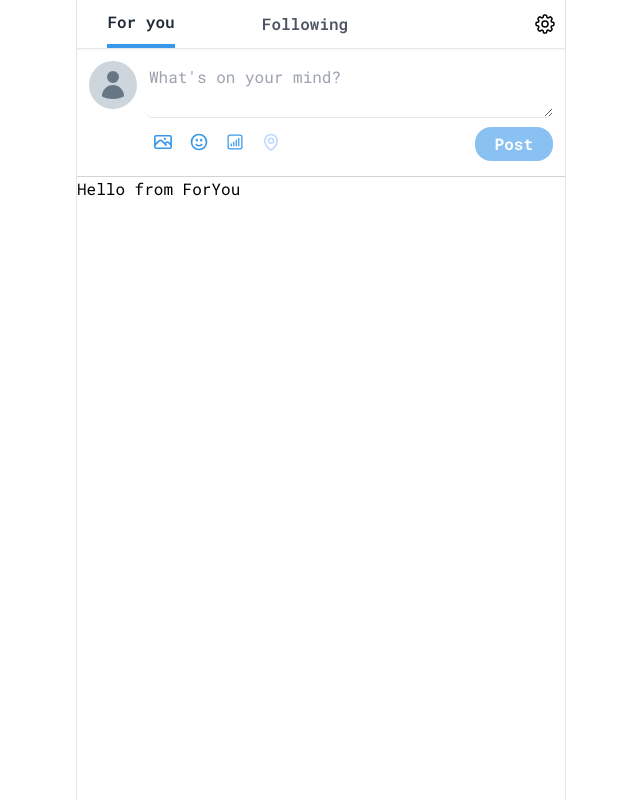
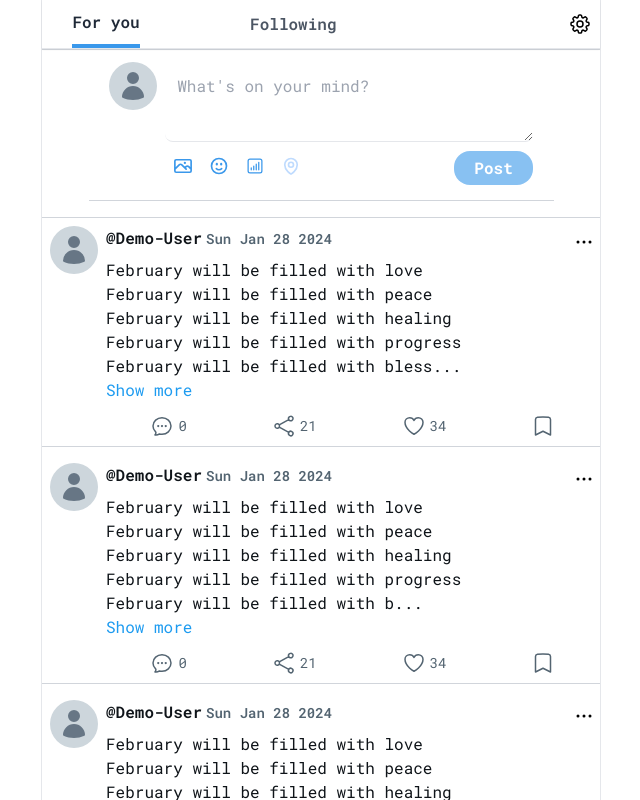
Before and after one commit to MouDev99/quick-post, a Next.js app: page /home in a window 1280 px wide. Shown: the top 800 px of the page, without its empty margins (321-961 px from the left). Built offline with nearby package versions, Linux system fonts and the light colour scheme; no server answers.

Commit message:
add  component

```diff
--- a/src/app/globals.css
+++ b/src/app/globals.css
@@ -16,6 +16,11 @@
   }
 }
 
+* {
+  padding: 0;
+  margin: 0;
+}
+
 body {
   color: rgb(var(--foreground-rgb));
   background: linear-gradient(
@@ -24,7 +29,7 @@ body {
       rgb(var(--background-end-rgb))
     )
     rgb(var(--background-start-rgb));
-  height: 100vh;
+  height: fit-content;
 }
 
 @layer utilities {
--- a/src/app/home/page.tsx
+++ b/src/app/home/page.tsx
@@ -9,7 +9,7 @@ export default function Home() {
   const [activeTab, setActiveTab] = useState('ForYou');
 
   return (
-    <div className='ml-1 border-x border-gray-200 lg:w-[490px]'>
+    <div className='ml-1 border-x border-gray-200 max-w-[560px] w-full sm:w-4/5 md:w-3/3'>
       <TabNavigation activeTab={activeTab} setActiveTab={setActiveTab}/>
       <CreatePost />
       {activeTab === 'ForYou' && <ForYou />}
--- a/src/app/layout.tsx
+++ b/src/app/layout.tsx
@@ -25,7 +25,7 @@ export default async function RootLayout({
   return (
     <html lang="en">
       <body className={robot_mono.className}>
-        <div className="flex px-6 h-[100%] bg-white justify-center">
+        <div className="flex px-6 h-fit bg-white justify-center">
           {session?.user && <SideNav />}
           {children}
         </div>
--- a/src/app/lib/definitions.ts
+++ b/src/app/lib/definitions.ts
@@ -14,3 +14,18 @@ export type SignUpState = {
   };
   message?: string | null;
 };
+
+export type PostType = {
+  id: string,
+  content: string,
+  imgUrl: string | null,
+  user: {
+    id: number,
+    username: string,
+    profileImgUrl: string | null
+  },
+  comments: Object[],
+  numOfShares: number,
+  numOfLikes: number,
+  createdAt: Date
+}
--- a/src/app/ui/create-post/create-post.tsx
+++ b/src/app/ui/create-post/create-post.tsx
@@ -15,7 +15,7 @@ import {
  } from '@heroicons/react/24/outline';
 import Image from 'next/image';
 
-const CreatePost = memo(() => {
+const CreatePost = memo( function CreatePostFunc() {
   const [showPicker, setShowPicker] = useState(false);
   const [showPollModal, setShowPollModal] = useState(false);
   const [imgSrc, setImgSrc] = useState('');
@@ -23,15 +23,15 @@ const CreatePost = memo(() => {
 
   return (
     <div>
-      <div className='flex p-3 border-b border-gray-300'>
+      <div className='flex justify-center p-3 w-full  sm:w-5/6 mx-auto border-b border-gray-300 '>
         <Link href='/profile' className='h-full w-fit'>
           <div className='h-full w-fit p-2 rounded-full bg-[#CDD6DC]'>
             <UserIconSolid className='w-8 text-[#677685]' />
           </div>
         </Link>
-        <form className='w-full ml-2'>
+        <form className='sm:w-5/6 ml-2'>
           <textarea
-            className='w-full max-h-24 text-md text-gray-700 outline-none rounded-lg p-1 border-b focus:p-3 focus:h-16 focus:shadow-md transition-all duration-500'
+            className='w-full max-h-44 h-20 text-md text-gray-700 outline-none rounded-lg p-3 border-b focus:h-28 focus:shadow-md transition-all duration-500'
             placeholder="What's on your mind?"
             value={content}
             onChange={(e) => setContent(e.target.value)}
--- a/src/app/ui/for-you/for-you.tsx
+++ b/src/app/ui/for-you/for-you.tsx
@@ -1,8 +1,169 @@
+
+import PostCard from "../post-card/post-card";
+
+const posts = [
+  {
+    id: 'W-iT4BSs7LUOI435r-7giOQy+Mpi0A3DCZEPkJe7WR0',
+    content: `February will be filled with love
+      February will be filled with peace
+      February will be filled with healing
+      February will be filled with progress
+      February will be filled with blessings
+      February will be filled with happiness
+      February will be filled with opportunity
+      `,
+    imgUrl: null,
+    user: {
+      id: 1,
+      username: 'Demo-User',
+      profileImgUrl: null
+    },
+    comments: [
+
+    ],
+    numOfShares: 21,
+    numOfLikes: 34,
+    createdAt: new Date()
+  },
+  {
+    id: 'W-iT4BSs7LUOI435r-7giOQy+Mpi0A3DCZEPkJe7WR0',
+    content: `February will be filled with love
+      February will be filled with peace
+      February will be filled with healing
+      February will be filled with progress
+      February will be filled with blessings
+      February will be filled with happiness
+      February will be filled with opportunity`,
+    imgUrl: null,
+    user: {
+      id: 1,
+      username: 'Demo-User',
+      profileImgUrl: null
+    },
+    comments: [
+
+    ],
+    numOfShares: 21,
+    numOfLikes: 34,
+    createdAt: new Date()
+  },
+  {
+    id: 'W-iT4BSs7LUOI435r-7giOQy+Mpi0A3DCZEPkJe7WR0',
+    content: `February will be filled with love
+      February will be filled with peace
+      February will be filled with healing
+      February will be filled with progress
+      February will be filled with blessings
+      February will be filled with happiness
+      February will be filled with opportunity`,
+    imgUrl: null,
+    user: {
+      id: 1,
+      username: 'Demo-User',
+      profileImgUrl: null
+    },
+    comments: [
+
+    ],
+    numOfShares: 21,
+    numOfLikes: 34,
+    createdAt: new Date()
+  },
+  {
+    id: 'W-iT4BSs7LUOI435r-7giOQy+Mpi0A3DCZEPkJe7WR0',
+    content: `February will be filled with love
+      February will be filled with peace
+      February will be filled with healing
+      February will be filled with progress
+      February will be filled with blessings
+      February will be filled with happiness
+      February will be filled with opportunity`,
+    imgUrl: null,
+    user: {
+      id: 1,
+      username: 'Demo-User',
+      profileImgUrl: null
+    },
+    comments: [
+
+    ],
+    numOfShares: 21,
+    numOfLikes: 34,
+    createdAt: new Date()
+  },
+  {
+    id: 'W-iT4BSs7LUOI435r-7giOQy+Mpi0A3DCZEPkJe7WR0',
+    content: `February will be filled with love
+      February will be filled with peace
+      February will be filled with healing
+      February will be filled with progress
+      February will be filled with blessings
+      February will be filled with happiness
+      February will be filled with opportunity`,
+    imgUrl: null,
+    user: {
+      id: 1,
+      username: 'Demo-User',
+      profileImgUrl: null
+    },
+    comments: [
+
+    ],
+    numOfShares: 21,
+    numOfLikes: 34,
+    createdAt: new Date()
+  },
+  {
+    id: 'W-iT4BSs7LUOI435r-7giOQy+Mpi0A3DCZEPkJe7WR0',
+    content: `February will be filled with love
+      February will be filled with peace
+      February will be filled with healing
+      February will be filled with progress
+      February will be filled with blessings
+      February will be filled with happiness
+      February will be filled with opportunity`,
+    imgUrl: null,
+    user: {
+      id: 1,
+      username: 'Demo-User',
+      profileImgUrl: null
+    },
+    comments: [
+
+    ],
+    numOfShares: 21,
+    numOfLikes: 34,
+    createdAt: new Date()
+  },
+  {
+    id: 'W-iT4BSs7LUOI435r-7giOQy+Mpi0A3DCZEPkJe7WR0',
+    content: `February will be filled with love
+      February will be filled with peace
+      February will be filled with healing
+      February will be filled with progress
+      February will be filled with blessings
+      February will be filled with happiness
+      February will be filled with opportunity`,
+    imgUrl: null,
+    user: {
+      id: 1,
+      username: 'Demo-User',
+      profileImgUrl: null
+    },
+    comments: [
+
+    ],
+    numOfShares: 21,
+    numOfLikes: 34,
+    createdAt: new Date()
+  }
+]
+
 export default function ForYou() {
 
   return (
-    <div>
-      <h1>Hello from ForYou </h1>
+    <div className="h-fit mt-4">
+      {posts.map((post, i) => <PostCard key={i} idx={i} post={post} /> )}
     </div>
   )
 }
--- /dev/null
+++ b/src/app/ui/post-card/post-card.tsx
@@ -0,0 +1,109 @@
+import { PostType } from "@/app/lib/definitions"
+import {
+  BookmarkIcon,
+  ChatBubbleOvalLeftEllipsisIcon,
+  EllipsisHorizontalIcon,
+  HeartIcon,
+  ShareIcon
+} from "@heroicons/react/24/outline";
+import { UserIcon as UserIconSolid } from "@heroicons/react/24/solid";
+import Link from "next/link";
+import Image from "next/image";
+
+export default function PostCard(
+  {
+    post,
+    idx
+  }:
+  {
+    post: PostType,
+    idx: number
+  }
+) {
+  const {
+    content,
+    imgUrl,
+    user,
+    comments,
+    numOfShares,
+    numOfLikes,
+    createdAt
+  } = post;
+
+  return (
+    <div className={`h-fit flex pt-2 mt-2 border-b border-gray-300 ${idx === 0 ? 'border-t border-gray-300' : ''}`}>
+      <div className="w-fit px-2 h-full">
+        <Link href='/profile' className='h-full w-fit'>
+          <div className='h-full w-fit p-2 mx-auto rounded-full bg-[#CDD6DC]'>
+            <UserIconSolid className='w-8 text-[#677685]' />
+          </div>
+        </Link>
+      </div>
+      <div className="w-full h-full">
+        <div className="flex justify-between">
+          <span className="text-md text-[#0f1419] font-semibold">
+            @{user.username}
+            <time className="ml-1 text-sm text-[#536471]">
+              {createdAt.toDateString()}
+            </time>
+          </span>
+          <div className='p-1 w-fit h-fit hover:bg-blue-100 rounded-full cursor-pointer'>
+            <EllipsisHorizontalIcon className="w-6" />
+          </div>
+        </div>
+
+        <div className="text-md text-[#0f1419] whitespace-pre-line	">
+          {content.slice(0, 2*Math.floor(content.length/3))}...
+        </div>
+
+        <Link
+          href={'#'}
+          className="text-md text-[#1d9bf0] hover:underline"
+        >
+          Show more
+        </Link>
+
+        <div>
+          {imgUrl &&
+            <Image
+              width={250}
+              height={250}
+              src={imgUrl}
+              alt="img"
+            />
+          }
+        </div>
+
+        <div className="flex justify-between mt-1 md:justify-around">
+          <div className="flex items-center p-1 rounded-full text-[#536471] cursor-pointer hover:text-blue-700 hover:font-semibold">
+            <div className="flex items-center justify-center p-1 rounded-full cursor-pointer hover:bg-blue-200 hover:text-blue-500 hover:font-semibold">
+              <ChatBubbleOvalLeftEllipsisIcon className="w-6" />
+            </div>
+            <span className="text-sm">{comments.length}</span>
+          </div>
+
+          <div className="flex items-center p-1 rounded-full text-[#536471] cursor-pointer hover:text-green-700 hover:font-semibold">
+            <div className="flex items-center justify-center p-1 rounded-full cursor-pointer hover:bg-green-200 hover:text-green-500 hover:font-semibold">
+              <ShareIcon className="w-6" />
+            </div>
+            <span className="text-sm">{numOfShares}</span>
+          </div>
+
+          <div className="flex items-center p-1 rounded-full text-[#536471] cursor-pointer hover:text-red-700 hover:font-semibold">
+            <div className="flex items-center justify-center p-1 rounded-full cursor-pointer hover:bg-red-200 hover:text-red-500 hover:font-semibold">
+              <HeartIcon className="w-6" />
+            </div>
+            <span className="text-sm">{numOfLikes}</span>
+          </div>
+
+          <div className="flex items-center p-1 rounded-full text-[#536471] cursor-pointer hover:text-purple-700 hover:font-semibold">
+            <div className="flex items-center justify-center p-1 rounded-full cursor-pointer hover:bg-purple-200 hover:text-purple-500">
+              <BookmarkIcon className="w-6" />
+            </div>
+          </div>
+
+        </div>
+      </div>
+    </div>
+  )
+}
--- a/src/app/ui/sidenav/sidenav.tsx
+++ b/src/app/ui/sidenav/sidenav.tsx
@@ -31,7 +31,7 @@ export default async function SideNav() {
   const session = await auth();
 
   return (
-    <div className='flex flex-col border-l border-gray-200 md:w-72'>
+    <div className='sticky top-0 h-screen flex flex-col border-l border-gray-200 md:w-72'>
       {navItems.map((item, i) => <NavItem key={i} item={item}/>)}
       <PostButton />
       <UserInfo user={session?.user} signOutUser={signOutUser}/>
--- a/src/app/ui/tab-navigation/tab-navigation.tsx
+++ b/src/app/ui/tab-navigation/tab-navigation.tsx
@@ -11,10 +11,10 @@ export default function TabNavigation(
   const activeClass = 'font-extrabold text-gray-800 border-b-4 border-[#3A98EB]';
 
   return (
-    <div className="">
+    <div className="sticky top-0 z-50 border-b border-gray-300 bg-white">
       <div className=" grid grid-rows-2 grid-cols-2 gap-1 sm:grid-rows-1 sm:grid-cols-3 border-b-[1px] border-gray-200 shadow-sm">
         <Link
-          href='/feed'
+          href='/home'
           className='flex justify-start items-center pl-2 text-lg text-gray-800 font-bold sm:hidden'
         >
           Home
```
